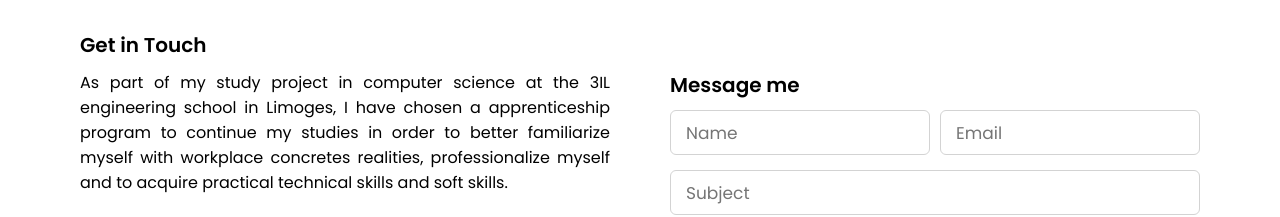
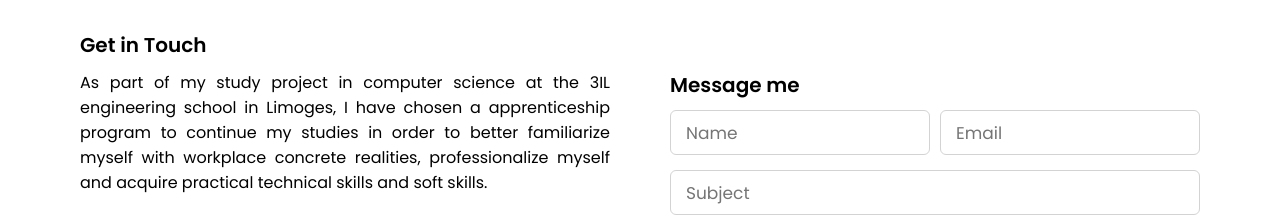
Before and after one commit to nwb2018/Portofolio, a plain HTML site: page index.html in a window 1280 px wide. Shown: the part 3166-3383 px from the top of the page. Drawn offline with nearby package versions, Linux system fonts and the light colour scheme.

Commit message:
Update index.html

```diff
--- a/index.html
+++ b/index.html
@@ -167,7 +167,7 @@
             <div class="contact-content">
                 <div class="column left">
                     <div class="text">Get in Touch</div>
-                    <p>As part of my study project in computer science at the 3IL engineering school in Limoges, I have chosen a apprenticeship program to continue my studies in order to better familiarize myself with workplace concretes realities, professionalize myself and to acquire practical technical skills and soft skills.</p>
+                    <p>As part of my study project in computer science at the 3IL engineering school in Limoges, I have chosen a apprenticeship program to continue my studies in order to better familiarize myself with workplace concrete realities, professionalize myself and acquire practical technical skills and soft skills.</p>
                     <div class="icons">
                         <div class="row">
                             <i class="fas fa-user"></i>
```
